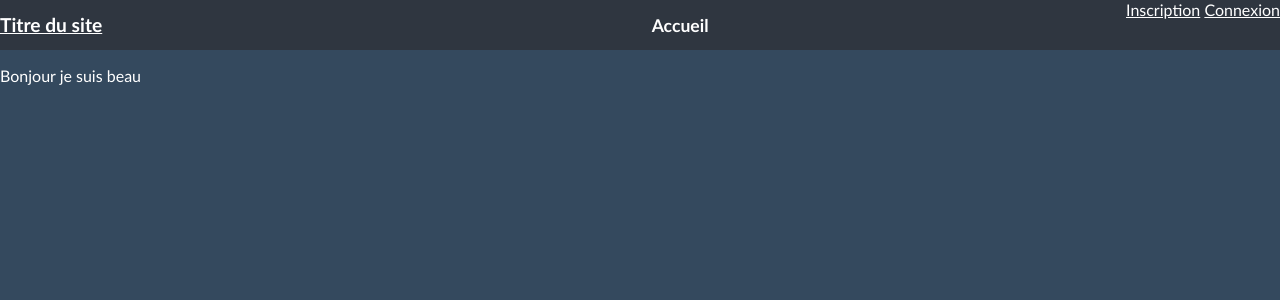
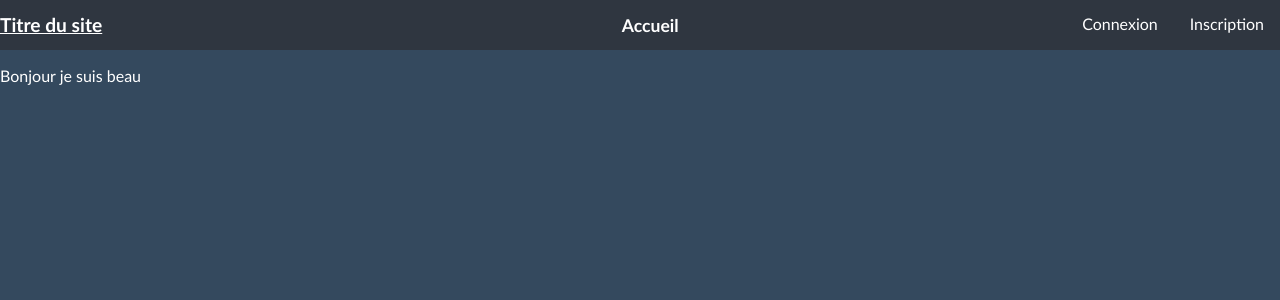
Before and after one commit to JohnFlex/SalonVirtuel, a PHP site: page /PHP/Accueil.php in a window 1280 px wide. Shown: the top 300 px of the page. Run offline with PHP 8.4, Linux system fonts and the light colour scheme.

Commit message:
rectification Css

```diff
--- a/CSS/style.css
+++ b/CSS/style.css
@@ -194,8 +194,6 @@ div.navbar
 }
 
 .navbar a:not(.TitreSite)
-
-.navbar a
 {
     float: right;
     color: white;
@@ -221,8 +219,6 @@ div.navbar
 
 
 .navbar a:hover:not(.TitreSite)
-
-.navbar a:hover
 {
     background-color: #00a8ff;
 }
```
